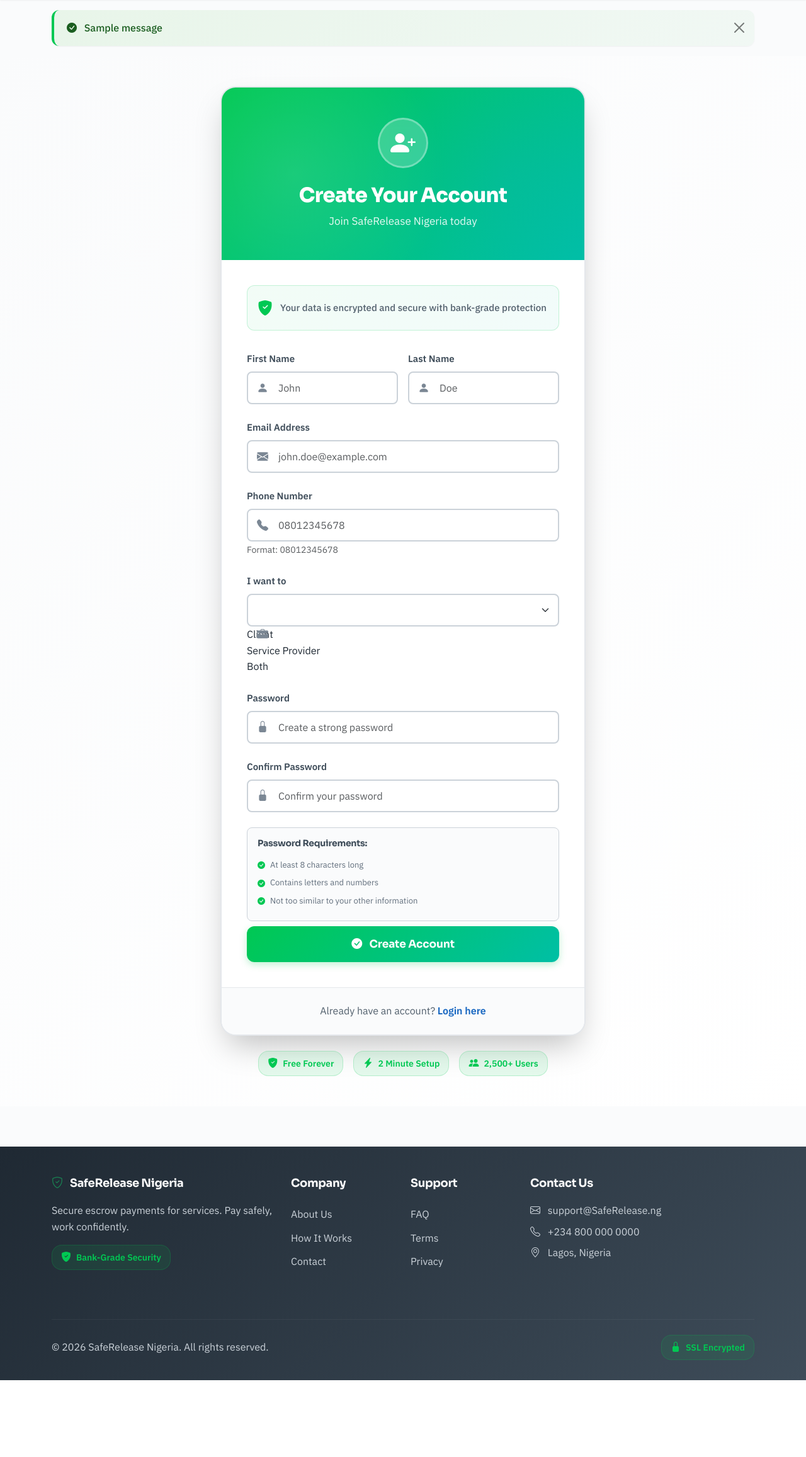
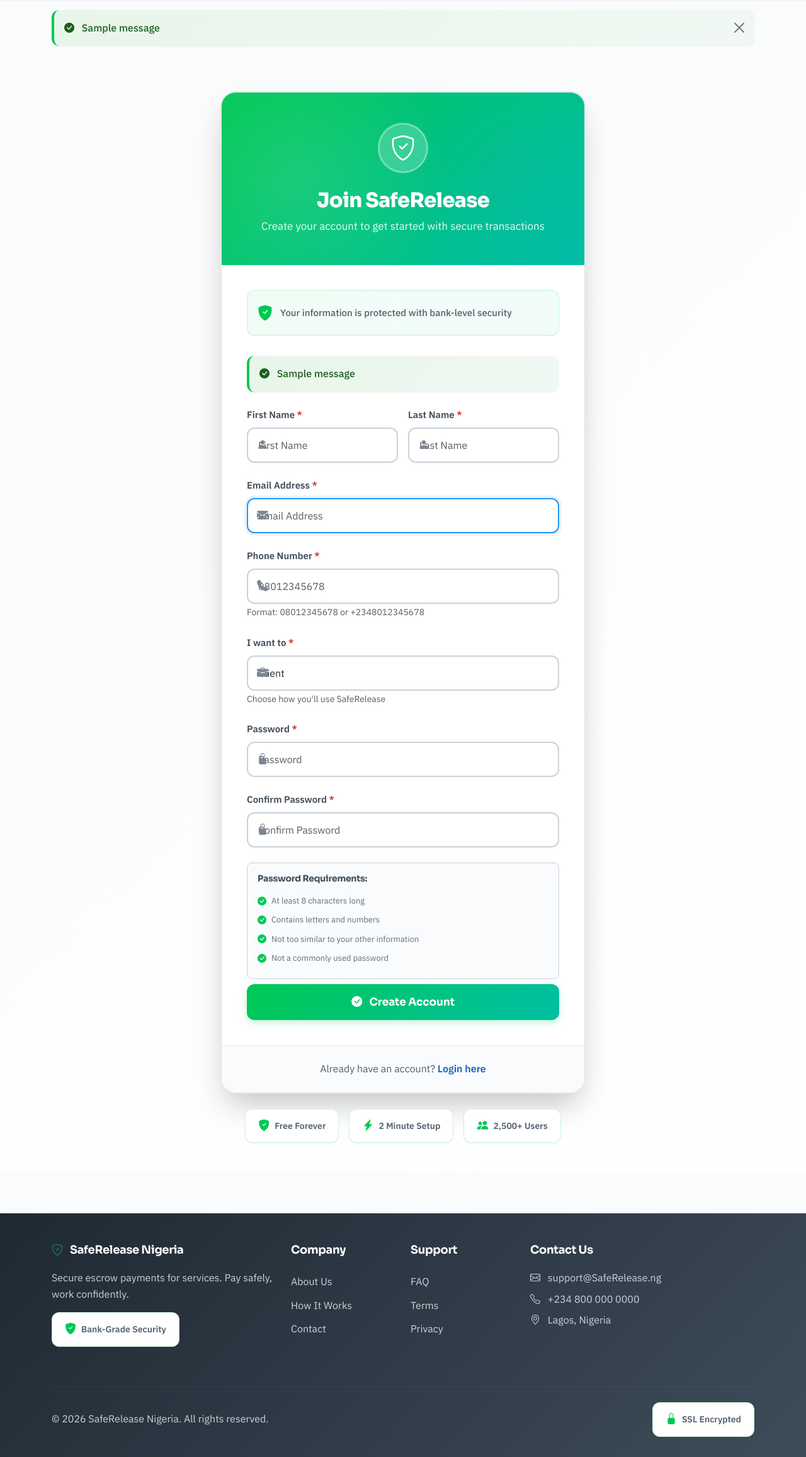
Before and after one commit to AlphaGL/escrow_project, a Django app: page /accounts/register/ in a window 1280 px wide. Shown: the part 88-2402 px from the top of the page at 63% size. Before the commit the page ends 2280 px from the top, so only its background shows below. Run offline with Django 4.2, Linux system fonts and the light colour scheme; tables that the repository leaves empty hold one stand-in row (values such as "Sample post"); one stand-in notice (Sample message) is shown; lists and menus that the app fills with data are empty; parts of the project's set-up code (start-up, migrations or seed data) failed here and were passed over.

Commit message:
Enhance registration form styling and structure

```diff
--- a/templates/accounts/register.html
+++ b/templates/accounts/register.html
@@ -84,6 +84,14 @@
         margin-bottom: 1.5rem;
     }
 
+    .form-label {
+        display: block;
+        margin-bottom: 0.5rem;
+        font-weight: 600;
+        color: var(--neutral-800);
+        font-size: 0.9375rem;
+    }
+
     .form-row {
         display: grid;
         grid-template-columns: 1fr 1fr;
@@ -124,10 +132,39 @@
         transform: translateY(-50%);
         color: var(--neutral-500);
         font-size: 1.125rem;
+        pointer-events: none;
     }
 
     .form-control-icon {
         padding-left: 3rem;
+    }
+
+    .form-control,
+    .form-select {
+        width: 100%;
+        padding: 0.875rem 1rem;
+        font-size: 1rem;
+        border: 2px solid var(--neutral-300);
+        border-radius: var(--radius-lg);
+        transition: all var(--transition-base);
+        background: white;
+    }
+
+    .form-control:focus,
+    .form-select:focus {
+        outline: none;
+        border-color: var(--primary-500);
+        box-shadow: 0 0 0 4px rgba(59, 130, 246, 0.1);
+    }
+
+    .form-control.is-invalid,
+    .form-select.is-invalid {
+        border-color: var(--danger-500);
+    }
+
+    .form-control.is-invalid:focus,
+    .form-select.is-invalid:focus {
+        box-shadow: 0 0 0 4px rgba(239, 68, 68, 0.1);
     }
 
     .btn-auth {
@@ -192,14 +229,78 @@
         gap: 0.5rem;
     }
 
-    .password-requirements i {
+    .password-requirements li i {
         color: var(--accent-600);
-        font-size: 0.75rem;
+        font-size: 0.875rem;
+    }
+
+    .text-danger {
+        color: var(--danger-600) !important;
+    }
+
+    .text-muted {
+        color: var(--neutral-500);
+        font-size: 0.875rem;
+    }
+
+    .security-badge {
+        display: inline-flex;
+        align-items: center;
+        gap: 0.5rem;
+        padding: 0.75rem 1.25rem;
+        background: white;
+        border-radius: var(--radius-lg);
+        box-shadow: var(--shadow-sm);
+        color: var(--neutral-700);
+        font-size: 0.875rem;
+        font-weight: 600;
+    }
+
+    .security-badge i {
+        color: var(--accent-600);
+        font-size: 1.125rem;
+    }
+
+    /* Non-field errors styling */
+    .alert {
+        padding: 1rem;
+        border-radius: var(--radius-lg);
+        margin-bottom: 1.5rem;
+    }
+
+    .alert-danger {
+        background: rgba(239, 68, 68, 0.1);
+        border: 1px solid var(--danger-300);
+        color: var(--danger-700);
+    }
+
+    .alert-danger i {
+        color: var(--danger-600);
     }
 
     @media (max-width: 768px) {
+        .auth-wrapper {
+            padding: 1.5rem 0;
+        }
+
+        .auth-card {
+            margin: 0 1rem;
+        }
+
+        .auth-body {
+            padding: 1.5rem;
+        }
+
         .form-row {
             grid-template-columns: 1fr;
+        }
+
+        .auth-header {
+            padding: 2rem 1.5rem;
+        }
+
+        .auth-header h2 {
+            font-size: 1.5rem;
         }
     }
 </style>
@@ -208,51 +309,54 @@
 {% block content %}
 <div class="auth-wrapper">
     <div class="container">
-        <div class="row justify-content-center">
+        <div class="row">
             <div class="col-12">
-                <div class="auth-card fade-in-up">
+                <div class="auth-card">
                     <div class="auth-header">
                         <div class="auth-header-content">
                             <div class="auth-icon">
-                                <i class="bi bi-person-plus-fill"></i>
+                                <i class="bi bi-shield-check"></i>
                             </div>
-                            <h2>Create Your Account</h2>
-                            <p>Join SafeRelease Nigeria today</p>
+                            <h2>Join SafeRelease</h2>
+                            <p>Create your account to get started with secure transactions</p>
                         </div>
                     </div>
 
                     <div class="auth-body">
                         <div class="security-notice">
                             <i class="bi bi-shield-fill-check"></i>
-                            <span>Your data is encrypted and secure with bank-grade protection</span>
+                            <span>Your information is protected with bank-level security</span>
                         </div>
+
+                        {% if messages %}
+                            {% for message in messages %}
+                                <div class="alert alert-{{ message.tags }}" role="alert">
+                                    <i class="bi bi-{% if message.tags == 'error' or message.tags == 'danger' %}exclamation-circle{% elif message.tags == 'success' %}check-circle{% else %}info-circle{% endif %}-fill me-2"></i>
+                                    {{ message }}
+                                </div>
+                            {% endfor %}
+                        {% endif %}
+
+                        {% if form.non_field_errors %}
+                            <div class="alert alert-danger" role="alert">
+                                <i class="bi bi-exclamation-circle-fill me-2"></i>
+                                {% for error in form.non_field_errors %}
+                                    {{ error }}
+                                {% endfor %}
+                            </div>
+                        {% endif %}
 
                         <form method="post" novalidate>
                             {% csrf_token %}
 
-                            {% if form.non_field_errors %}
-                                <div class="alert alert-danger mb-4">
-                                    <i class="bi bi-exclamation-circle-fill me-2"></i>
-                                    {{ form.non_field_errors }}
-                                </div>
-                            {% endif %}
-
                             <div class="form-row">
                                 <div class="form-group">
                                     <label for="{{ form.first_name.id_for_label }}" class="form-label">
-                                        First Name
+                                        First Name <span class="text-danger">*</span>
                                     </label>
                                     <div class="input-icon-wrapper">
                                         <i class="bi bi-person-fill input-icon"></i>
-                                        <input
-                                            type="text"
-                                            name="{{ form.first_name.name }}"
-                                            id="{{ form.first_name.id_for_label }}"
-                                            class="form-control form-control-icon {% if form.first_name.errors %}is-invalid{% endif %}"
-                                            placeholder="John"
-                                            value="{{ form.first_name.value|default:'' }}"
-                                            required
-                                        >
+                                        {{ form.first_name }}
                                     </div>
                                     {% if form.first_name.errors %}
                                         <div class="text-danger small mt-2">
@@ -264,19 +368,11 @@
 
                                 <div class="form-group">
                                     <label for="{{ form.last_name.id_for_label }}" class="form-label">
-                                        Last Name
+                                        Last Name <span class="text-danger">*</span>
                                     </label>
                                     <div class="input-icon-wrapper">
                                         <i class="bi bi-person-fill input-icon"></i>
-                                        <input
-                                            type="text"
-                                            name="{{ form.last_name.name }}"
-                                            id="{{ form.last_name.id_for_label }}"
-                                            class="form-control form-control-icon {% if form.last_name.errors %}is-invalid{% endif %}"
-                                            placeholder="Doe"
-                                            value="{{ form.last_name.value|default:'' }}"
-                                            required
-                                        >
+                                        {{ form.last_name }}
                                     </div>
                                     {% if form.last_name.errors %}
                                         <div class="text-danger small mt-2">
@@ -289,19 +385,11 @@
 
                             <div class="form-group">
                                 <label for="{{ form.email.id_for_label }}" class="form-label">
-                                    Email Address
+                                    Email Address <span class="text-danger">*</span>
                                 </label>
                                 <div class="input-icon-wrapper">
                                     <i class="bi bi-envelope-fill input-icon"></i>
-                                    <input
-                                        type="email"
-                                        name="{{ form.email.name }}"
-                                        id="{{ form.email.id_for_label }}"
-                                        class="form-control form-control-icon {% if form.email.errors %}is-invalid{% endif %}"
-                                        placeholder="john.doe@example.com"
-                                        value="{{ form.email.value|default:'' }}"
-                                        required
-                                    >
+                                    {{ form.email }}
                                 </div>
                                 {% if form.email.errors %}
                                     <div class="text-danger small mt-2">
@@ -313,19 +401,11 @@
 
                             <div class="form-group">
                                 <label for="{{ form.phone_number.id_for_label }}" class="form-label">
-                                    Phone Number
+                                    Phone Number <span class="text-danger">*</span>
                                 </label>
                                 <div class="input-icon-wrapper">
                                     <i class="bi bi-telephone-fill input-icon"></i>
-                                    <input
-                                        type="tel"
-                                        name="{{ form.phone_number.name }}"
-                                        id="{{ form.phone_number.id_for_label }}"
-                                        class="form-control form-control-icon {% if form.phone_number.errors %}is-invalid{% endif %}"
-                                        placeholder="08012345678"
-                                        value="{{ form.phone_number.value|default:'' }}"
-                                        required
-                                    >
+                                    {{ form.phone_number }}
                                 </div>
                                 {% if form.phone_number.errors %}
                                     <div class="text-danger small mt-2">
@@ -333,70 +413,53 @@
                                         {{ form.phone_number.errors.0 }}
                                     </div>
                                 {% else %}
-                                    <small class="text-muted">Format: 08012345678</small>
+                                    <small class="text-muted">Format: 08012345678 or +2348012345678</small>
                                 {% endif %}
                             </div>
 
                             <div class="form-group">
                                 <label for="{{ form.user_type.id_for_label }}" class="form-label">
-                                    I want to
+                                    I want to <span class="text-danger">*</span>
                                 </label>
                                 <div class="input-icon-wrapper">
                                     <i class="bi bi-briefcase-fill input-icon"></i>
-                                    <select
-                                        name="{{ form.user_type.name }}"
-                                        id="{{ form.user_type.id_for_label }}"
-                                        class="form-select form-control-icon {% if form.user_type.errors %}is-invalid{% endif %}"
-                                        required
-                                    >
-                                        {{ form.user_type }}
-                                    </select>
+                                    {{ form.user_type }}
                                 </div>
                                 {% if form.user_type.errors %}
                                     <div class="text-danger small mt-2">
                                         <i class="bi bi-exclamation-circle me-1"></i>
                                         {{ form.user_type.errors.0 }}
                                     </div>
+                                {% else %}
+                                    <small class="text-muted">Choose how you'll use SafeRelease</small>
                                 {% endif %}
                             </div>
 
                             <div class="form-group">
                                 <label for="{{ form.password1.id_for_label }}" class="form-label">
-                                    Password
+                                    Password <span class="text-danger">*</span>
                                 </label>
                                 <div class="input-icon-wrapper">
                                     <i class="bi bi-lock-fill input-icon"></i>
-                                    <input
-                                        type="password"
-                                        name="{{ form.password1.name }}"
-                                        id="{{ form.password1.id_for_label }}"
-                                        class="form-control form-control-icon {% if form.password1.errors %}is-invalid{% endif %}"
-                                        placeholder="Create a strong password"
-                                        required
-                                    >
+                                    {{ form.password1 }}
                                 </div>
                                 {% if form.password1.errors %}
                                     <div class="text-danger small mt-2">
                                         <i class="bi bi-exclamation-circle me-1"></i>
-                                        {{ form.password1.errors.0 }}
+                                        {% for error in form.password1.errors %}
+                                            {{ error }}<br>
+                                        {% endfor %}
                                     </div>
                                 {% endif %}
                             </div>
 
                             <div class="form-group">
                                 <label for="{{ form.password2.id_for_label }}" class="form-label">
-                                    Confirm Password
+                                    Confirm Password <span class="text-danger">*</span>
                                 </label>
                                 <div class="input-icon-wrapper">
                                     <i class="bi bi-lock-fill input-icon"></i>
-                                    <input
-                                        type="password"
-                                        name="{{ form.password2.name }}"
-                                        id="{{ form.password2.id_for_label }}"
-                                        class="form-control form-control-icon {% if form.password2.errors %}is-invalid{% endif %}"
-                                        placeholder="Confirm your password"
-                                        required
-                                    >
+                                    {{ form.password2 }}
                                 </div>
                                 {% if form.password2.errors %}
                                     <div class="text-danger small mt-2">
@@ -412,6 +475,7 @@
                                     <li><i class="bi bi-check-circle-fill"></i> At least 8 characters long</li>
                                     <li><i class="bi bi-check-circle-fill"></i> Contains letters and numbers</li>
                                     <li><i class="bi bi-check-circle-fill"></i> Not too similar to your other information</li>
+                                    <li><i class="bi bi-check-circle-fill"></i> Not a commonly used password</li>
                                 </ul>
                             </div>
 
```
